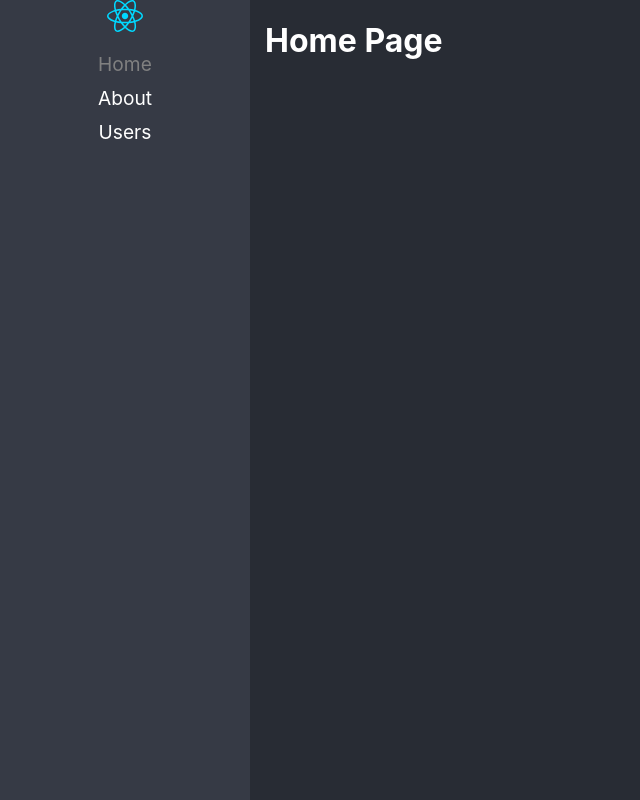
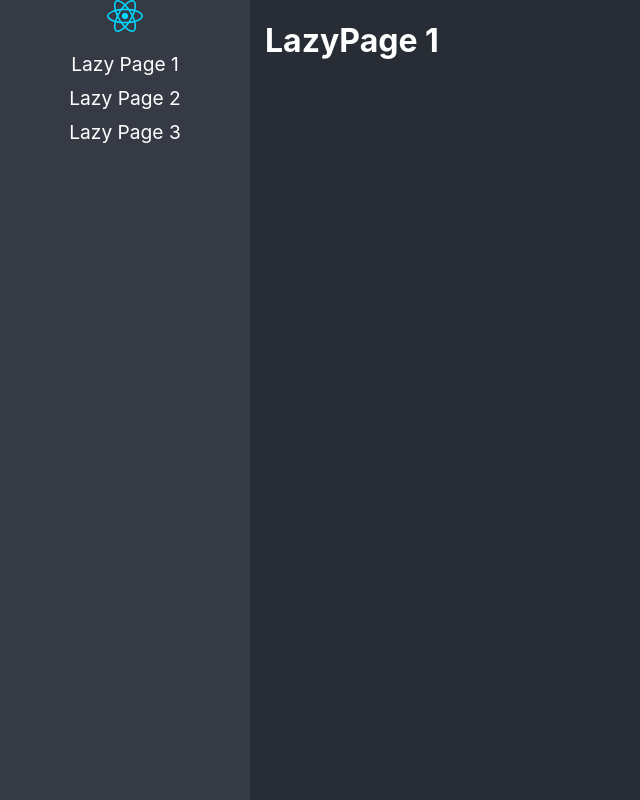
Before and after one commit to abiezerm/react-adv-vite, a React (Vite) app: page /lazy1 in a window 1280 px wide. Before the commit this address led to /home. Shown: the whole page, without its empty margins (0-640 px from the left). Built offline with nearby package versions, Linux system fonts and the light colour scheme.

Commit message:
basic lazyload  done

```diff
--- a/src/01-lazyload/pages/LazyPage1.tsx
+++ b/src/01-lazyload/pages/LazyPage1.tsx
@@ -6,3 +6,5 @@
         </>
     )
 }
+
+export default LazyPage1
--- a/src/01-lazyload/pages/LazyPage2.tsx
+++ b/src/01-lazyload/pages/LazyPage2.tsx
@@ -6,3 +6,5 @@
         </>
     )
 }
+
+export default LazyPage2
--- a/src/01-lazyload/pages/LazyPage3.tsx
+++ b/src/01-lazyload/pages/LazyPage3.tsx
@@ -6,3 +6,5 @@
         </>
     )
 }
+
+export default LazyPage3;
--- a/src/routes/Navigation.tsx
+++ b/src/routes/Navigation.tsx
@@ -1,34 +1,43 @@
 import { BrowserRouter, NavLink, Navigate, Route, Routes } from "react-router-dom"
 
+import { routes } from "./routes"
+
 import logo from '../assets/react.svg'
+import { Suspense } from "react"
+
+
 
 export const Navigation = () => {
     return (
+        <Suspense fallback={ <span>Loadking...</span>}>
             <BrowserRouter>
                 <div className="main-layout">
                     <nav>
                         <img src={logo} alt="react logo" />
                         <ul>
-                        <li>
-                            <NavLink to="/home" className={ ({isActive}) => isActive ? 'nav-active' : ''}>Home</NavLink>
+                            {routes.map(({ to, name }) => (
+                                <li key={to}>
+                                    <NavLink to={to} className="className={ ({isActive}) => isActive ? 'nav-active' : ''}">
+                                        {name}
+                                    </NavLink>
                                 </li>
-                        <li>
-                            <NavLink to="/about" className={ ({isActive}) => isActive ? 'nav-active' : ''}>About</NavLink>
-                        </li>
-                        <li>
-                            <NavLink to="/users" className={ ({isActive}) => isActive ? 'nav-active' : ''}>Users</NavLink>
-                        </li>
+                            ))}
                         </ul>
                     </nav>
 
                     <Routes>
-                    <Route path="about" element={<h1>About Page</h1>} />
-                    <Route path="home" element={<h1>Home Page</h1>} />
-                    <Route path="users" element={<h1>USers Page</h1>} />
+                        {routes.map(({ path, component: Component }) => (
+                            <Route
+                                key={path}
+                                path={path}
+                                element={ <Component />}
+                            />
+                        ))}
 
-                    <Route path="/*" element={ <Navigate to="/home" replace />} />
+                        <Route path="/*" element={ <Navigate to={routes[0].to} replace />} />
                     </Routes>
                 </div>
             </BrowserRouter>
+        </Suspense>
     )
 }
--- /dev/null
+++ b/src/routes/routes.ts
@@ -0,0 +1,34 @@
+import React, { lazy } from "react";
+//import { LazyPage1, LazyPage2, LazyPage3 } from "../01-lazyload/pages";
+
+export interface Route {
+    to: string;
+    path: string;
+    component: React.LazyExoticComponent<React.FC> | React.FC;
+    name: string;
+}
+
+const lazy1 = lazy(() => import('../01-lazyload/pages/LazyPage1'));
+const lazy2 = lazy(() => import('../01-lazyload/pages/LazyPage2'));
+const lazy3 = lazy(() => import('../01-lazyload/pages/LazyPage3'));
+
+export const routes: Route[] = [
+    {
+        to: '/lazy1',
+        path: 'lazy1',
+        component: lazy1,
+        name: 'Lazy Page 1'
+    },
+    {
+        to: '/lazy2',
+        path: 'lazy2',
+        component: lazy2,
+        name: 'Lazy Page 2'
+    },
+    {
+        to: '/lazy3',
+        path: 'lazy3',
+        component: lazy3,
+        name: 'Lazy Page 3'
+    },
+]
```
Lines whose indentation alone changed are shown as unchanged.
